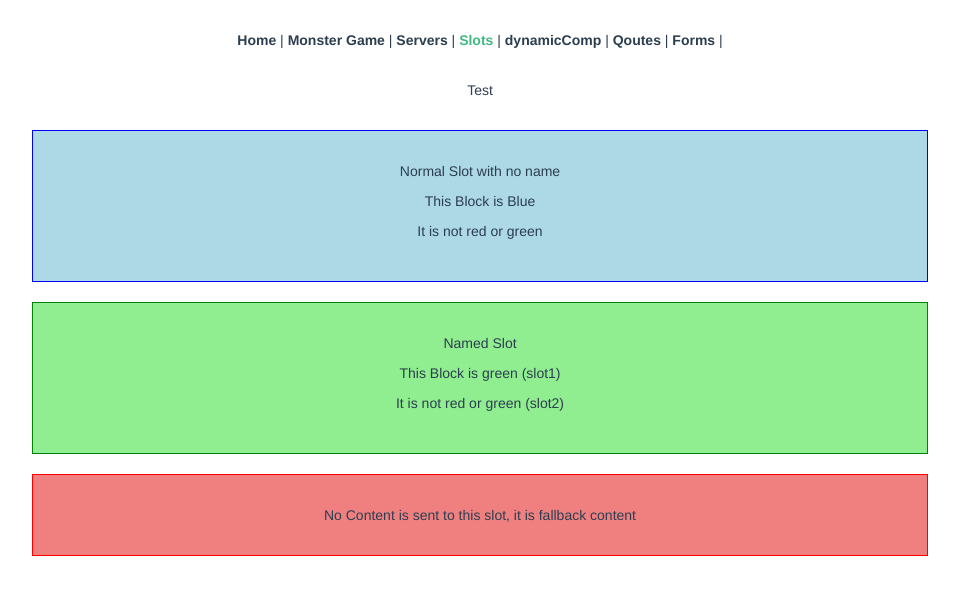
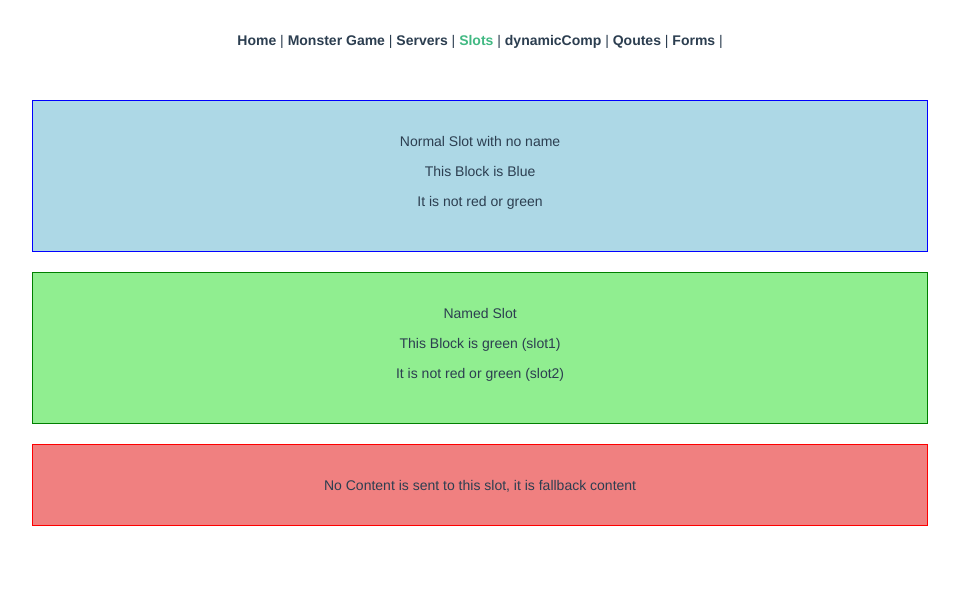
Before and after one commit to salmanorak/vuejs-Tutorials, a Vue app: page /slots in a window 1280 px wide. Shown: the top 594 px of the page, without its empty margins (160-1119 px from the left). Built offline with nearby package versions, Linux system fonts and the light colour scheme; a web font is replaced by a local one.

Commit message:
CompeteTEST

```diff
--- a/src/App.vue
+++ b/src/App.vue
@@ -9,7 +9,6 @@
       <router-link to="/quotes">Qoutes</router-link>  |
       <router-link to="/forms">Forms</router-link>  |
     </div>
-    <p>Test</p>
     <router-view/>
   </div>
 </template>
```
